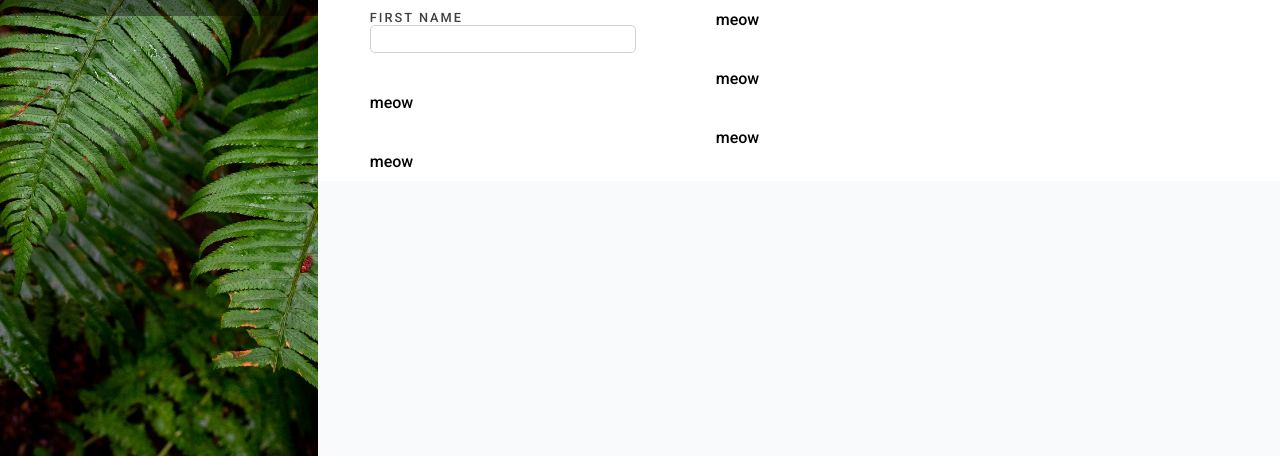
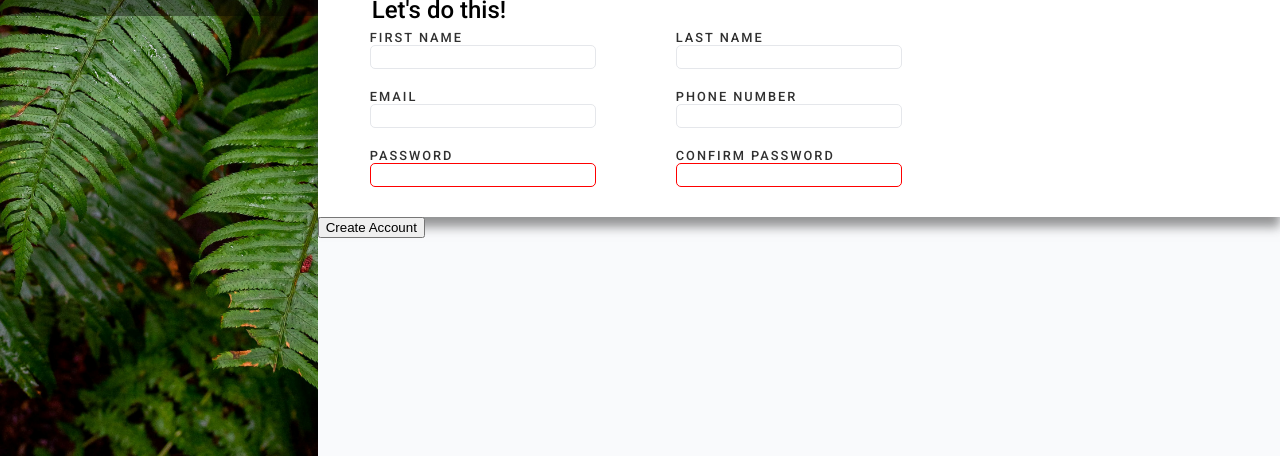
Before and after one commit to silvqrrow/sign-up-form, a plain HTML site: page index.html in a window 1280 px wide. Shown: the part 344-800 px from the top of the page. Drawn offline with Linux system fonts and the light colour scheme.

Commit message:
Add main input form fields with validation checking

```diff
--- a/index.html
+++ b/index.html
@@ -30,23 +30,60 @@
           </p>
           <p>You <em>know</em> you want to.</p>
         </div>
-        <form class="form__main" action="">
+        <form action="">
+          <div class="form__main">
             <fieldset>
               <legend class="form__legend">Let's do this!</legend>
               <div class="form__column">
                 <p class="form__input">
                   <label for="first-name"> FIRST NAME </label>
-                <input type="text" id="first-name" name="first-name" />
+                  <input
+                    type="text"
+                    id="first-name"
+                    name="first-name"
+                    required
+                  />
                 </p>
-              <p>meow</p>
-              <p>meow</p>
+                <p class="form__input">
+                  <label for="mail"> EMAIL </label>
+                  <input type="email" id="mail" name="user_email" required />
+                </p>
+                <p class="form__input" id="pwd">
+                  <label for="pwd"> PASSWORD </label>
+                  <input type="password" id="pwd" name="password" required />
+                </p>
               </div>
               <div class="form__column">
-              <p>meow</p>
-              <p>meow</p>
-              <p>meow</p>
+                <p class="form__input">
+                  <label for="last-name"> LAST NAME </label>
+                  <input type="text" id="last-name" name="last-name" required />
+                </p>
+                <p class="form__input">
+                  <label for="phone-number"> PHONE NUMBER </label>
+                  <input
+                    type="tel"
+                    id="phone-number"
+                    name="user_phone"
+                    required
+                  />
+                </p>
+                <p class="form__input">
+                  <label for="confirm-pwd"> CONFIRM PASSWORD </label>
+                  <input
+                    type="password"
+                    id="confirm-pwd"
+                    name="password_confirm"
+                    required
+                  />
+                </p>
               </div>
             </fieldset>
+          </div>
+          <section>
+            <p>
+              <button type="submit">Create Account</button>
+            </p>
+          </section>
         </form>
       </div>
     </div>
--- a/styles.css
+++ b/styles.css
@@ -63,6 +63,9 @@
 }
 
 .form__main {
+  padding-top: 20px;
+  padding-bottom: 20px;
+  box-shadow: 0 10px 10px rgba(49, 49, 49, 0.507);
   padding-left: 40px;
   background-color: white;
   font-weight: 500;
@@ -82,7 +85,7 @@ fieldset {
 .form__column {
   display: flex;
   flex-direction: column;
-  gap: 40px;
+  gap: 20px;
 }
 
 /* make the form input name appear above the input */
@@ -93,7 +96,7 @@ fieldset {
 
 /* form input name styling */
 label {
-  color: rgb(65, 65, 65);
+  color: rgb(48, 48, 48);
   font-weight: 500;
   font-size: 0.8em;
   letter-spacing: 2px;
@@ -101,8 +104,22 @@ label {
 
 /* input box styling */
 input {
-  border: 1px solid rgb(209, 209, 209);
+  border: 1px solid #e5e7eb;
   border-radius: 5px;
-  width: 260px;
-  padding-bottom: 10px;
+  width: 220px;
+  height: 20px;
 }
+
+input:focus {
+  border: 1px solid rgb(95, 146, 223); /* Change border color to blue */
+  outline: none; /* Remove default browser outline */
+}
+
+#pwd:invalid,
+#confirm-pwd:invalid {
+  border: 1px solid red;
+}
+
+section {
+  position: absolute;
+}
```
Lines whose indentation alone changed are shown as unchanged.
